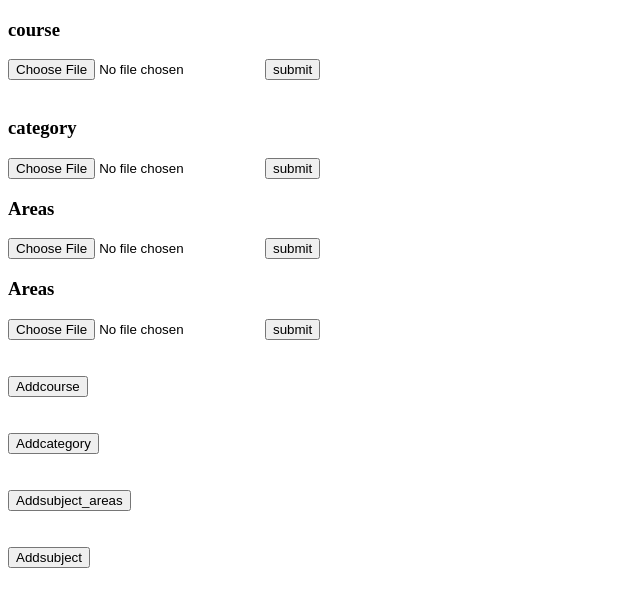
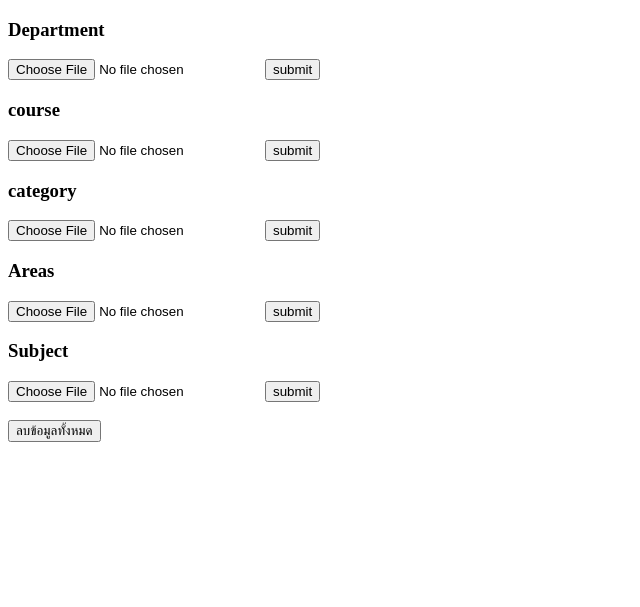
Before and after one commit to kurachatsarakarn/project_DW, a PHP site: page / in a window 1280 px wide. Shown: the top 607 px of the page, without its empty margins (0-640 px from the left). Run offline with PHP 8.4, Linux system fonts and the light colour scheme.

Commit message:
ทำdelete แล้ว

```diff
--- a/index.php
+++ b/index.php
@@ -1,6 +1,32 @@
 <?php
+
 require("connect_db.php");
 $conn->select_db("kuyfew");
+
+if (isset($_POST["subDepartment"])) {
+    $fileTmpPath = $_FILES["csvDepartment"]["tmp_name"];
+
+    // เปิดไฟล์ CSV
+    $file = fopen($fileTmpPath, "r");
+    //อ่านแถวแรก
+    fgetcsv($file);
+    // อ่านข้อมูลทีละบรรทัด
+    while (($dataCourse = fgetcsv($file)) !== FALSE) {
+        // เตรียม SQL statement
+        $sql = "INSERT INTO department (
+        departmentNameTh,
+        departmentNameEng)
+        VALUES ('" . implode("', '", $dataCourse) . "')";
+
+        // ดำเนินการ SQL statement
+        if ($conn->query($sql) === FALSE) {
+            echo "Error: " . $conn->error . "<br>";
+        }
+    }
+    // ปิดไฟล์
+    fclose($file);
+}
+
 //add Courses
 if (isset($_POST["subCourse"])) {
     $fileTmpPath = $_FILES["csvCourse"]["tmp_name"];
@@ -11,15 +37,22 @@ if (isset($_POST["subCourse"])) {
     fgetcsv($file);
     // อ่านข้อมูลทีละบรรทัด
     while (($dataCourse = fgetcsv($file)) !== FALSE) {
+        $departmentNameTh = $dataCourse[0];
+        //ดู nameCourseUse ว่า ตรงกับ courseID ไหน
+        $sql = mysqli_query($conn, "SELECT * FROM department WHERE departmentNameTh= '$departmentNameTh'");
+        if ($row = mysqli_fetch_array($sql)) {
+            $dataCourse[0] = $row['departmentId'];
+
+        }
         // เตรียม SQL statement
-        $sql = "INSERT INTO course (department,
+        $sql = "INSERT INTO course (departmentId,
         nameCourseTh,
         nameCourseUse,
         planCourse ,
         nameCourseEng,
         nameFullDegreeTh,
         nameFullDegreeEng,
-        nameInitialsDegreeTh,
+        nameInitialsDegreeTh ,
         nameInitialsDegreeEng,
         courseStartYear,
         courseEndYear,
@@ -63,7 +96,7 @@ if (isset($_POST["subCategory"])) {
         $nameCourseUse = $data[2];
         //ดู nameCourseUse ว่า ตรงกับ courseID ไหน
         $sql = mysqli_query($conn, "SELECT * FROM course WHERE nameCourseUse= '$nameCourseUse'");
-        if($row = mysqli_fetch_array($sql)) {
+        if ($row = mysqli_fetch_array($sql)) {
             $courseId = $row['courseId'];
 
         }
@@ -95,11 +128,11 @@ if (isset($_POST["subAreas"])) {
     while (($data = fgetcsv($file)) !== FALSE) {
         $subjectAreasNameTh = $data[0];
         $subjectAreasNameEng = $data[1];
-        $categoryNameTh  = $data[2];
+        $categoryNameTh = $data[2];
         //ดู nameCourseUse ว่า ตรงกับ courseID ไหน
         $sql = mysqli_query($conn, "SELECT * FROM category WHERE categoryNameTh= '$categoryNameTh'");
-        if($row = mysqli_fetch_array($sql)) {
-            $categoryId  = $row['categoryId'];
+        if ($row = mysqli_fetch_array($sql)) {
+            $categoryId = $row['categoryId'];
 
         }
 
@@ -130,19 +163,21 @@ if (isset($_POST["subSubject"])) {
     while (($data = fgetcsv($file)) !== FALSE) {
         $subjectNameTh = $data[0];
         $subjectNameEng = $data[1];
-        $subjectAreasNameTh  = $data[2];
+        $subjectCredit = $data[2];
+        $subjectAreasNameTh = $data[3];
         //ดู nameCourseUse ว่า ตรงกับ courseID ไหน
         $sql = mysqli_query($conn, "SELECT * FROM subject_areas WHERE subjectAreasNameTh= '$subjectAreasNameTh'");
-        if($row = mysqli_fetch_array($sql)) {
-            $subjectAreasId   = $row['subjectAreasId'];
+        if ($row = mysqli_fetch_array($sql)) {
+            $subjectAreasId = $row['subjectAreasId'];
 
         }
 
         // เตรียม SQL statement
         $sql = "INSERT INTO subject (subjectNameTh,
                                         subjectNameEng,
+                                        subjectCredit,
                                         subjectAreasId  )
-        VALUES ('$subjectNameTh', '$subjectNameEng','$subjectAreasId  ')";
+        VALUES ('$subjectNameTh', '$subjectNameEng','$subjectCredit','$subjectAreasId  ')";
 
         // ดำเนินการ SQL statement
         if ($conn->query($sql) === FALSE) {
@@ -152,6 +187,19 @@ if (isset($_POST["subSubject"])) {
     // ปิดไฟล์
     fclose($file);
 }
+
+if (isset($_POST["delete"])) {
+
+    // เตรียม SQL statement
+    $sql = "DELETE FROM department";
+
+    // ดำเนินการ SQL statement
+    if ($conn->query($sql) === FALSE) {
+        echo "Error: " . $conn->error . "<br>";
+    }
+
+}
+
 
 
 // ปิดการเชื่อมต่อ MySQL
@@ -168,42 +216,30 @@ $conn->close();
 </head>
 
 <body>
-    <form action="" method="post" enctype="multipart/form-data" name="formCourse">
+    <form action="" method="post" enctype="multipart/form-data" name="formDepartment">
+        <h3>Department</h3>
+        <input name="csvDepartment" type="file" id="csvDepartment" accept=".csv">
+        <button type="submit" name="subDepartment">submit</button>
+        <br>
         <h3>course</h3>
         <input name="csvCourse" type="file" id="csvCourse" accept=".csv">
         <button type="submit" name="subCourse">submit</button>
-    </form><br>
-    <form action="" method="post" enctype="multipart/form-data" name="formCategory">
+        <br>
         <h3>category</h3>
         <input name="csvCategory" type="file" id="csvCategory" accept=".csv">
         <button type="submit" name="subCategory">submit</button>
-    </form>
-    <form action="" method="post" enctype="multipart/form-data" name="formAreas">
+        <br>
         <h3>Areas</h3>
         <input name="csvAreas" type="file" id="csvAreas" accept=".csv">
         <button type="submit" name="subAreas">submit</button>
-    </form>
-    <form action="" method="post" enctype="multipart/form-data" name="formSubject">
-        <h3>Areas</h3>
+        <br>
+        <h3>Subject</h3>
         <input name="csvSubject" type="file" id="csvSubject" accept=".csv">
         <button type="submit" name="subSubject">submit</button>
+        <br><br>
+        <button type="submit" name="delete">ลบข้อมูลทั้งหมด</button>
     </form>
-    <form action = "course.php">
-        <br><br><button name = course >Addcourse</button>
 
-    </form>
-    <form action = "category.php">
-        <br><br><button name = course >Addcategory</button>
-
-    </form>
-    <form action = "subject_areas.php">
-        <br><br><button name = course >Addsubject_areas</button>
-
-    </form>
-    <form action = "subject.php">
-        <br><br><button name = course >Addsubject</button>
-
-    </form>
 </body>
 
 </html>
```
